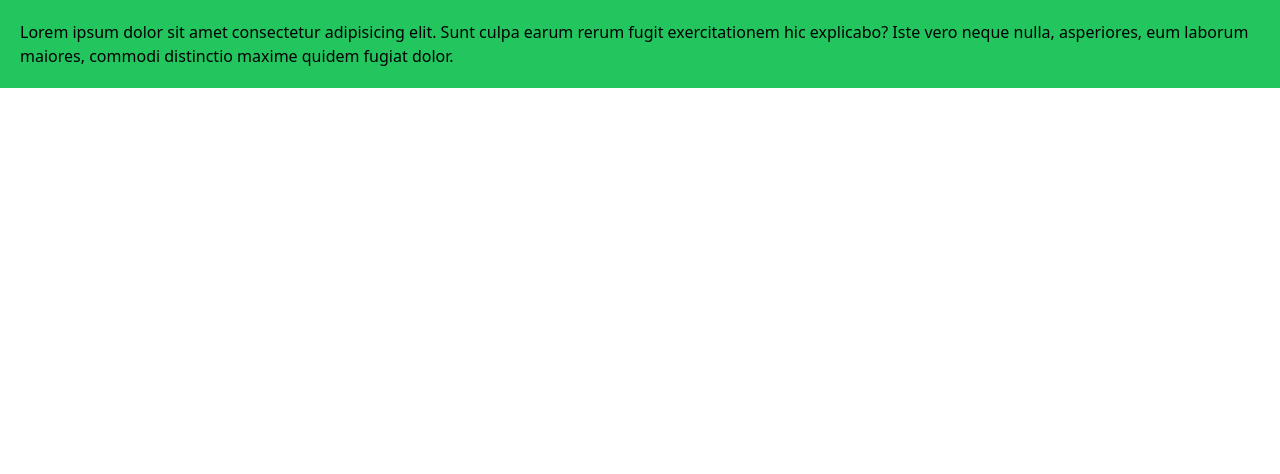
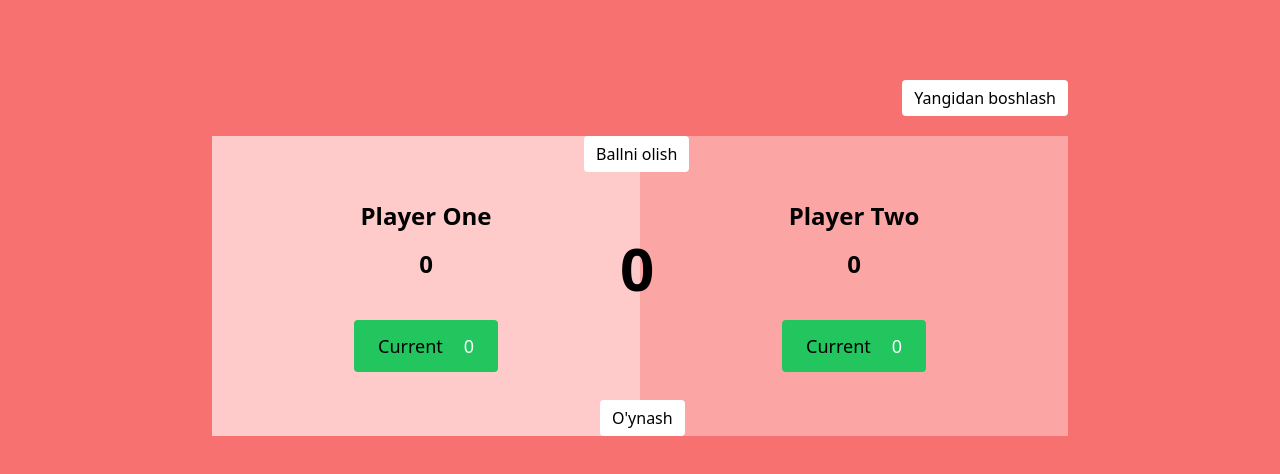
Before and after one commit to Andarov/dice, a website: page src/index.html in a window 1280 px wide. Drawn offline with Linux system fonts and the light colour scheme.

Commit message:
Add game UI and JS variables

```diff
--- a/src/index.html
+++ b/src/index.html
@@ -4,12 +4,59 @@
     <meta charset="UTF-8">
     <meta http-equiv="X-UA-Compatible" content="IE=edge">
     <meta name="viewport" content="width=device-width, initial-scale=1.0">
-    <title>Modal</title>
+    <title></title>
     <link rel="stylesheet" href="../dist/output.css">
 </head>
-<body>
+<body class="bg-red-400">
 
-    <p class="bg-green-500 p-5">Lorem ipsum dolor sit amet consectetur adipisicing elit. Sunt culpa earum rerum fugit exercitationem hic explicabo? Iste vero neque nulla, asperiores, eum laborum maiores, commodi distinctio maxime quidem fugiat dolor.</p>
+    <div class="container w-full max-w-4xl mx-auto px-5">
 
+        <div class="flex justify-end pt-20 mb-5">
+            <!-- Retry button -->
+            <button id="retry" class="px-3 py-1.5 bg-white rounded font-medium">Yangidan boshlash</button>
+        </div>
+
+        <div class="flex mb-20 relative">
+            <!-- Get point button -->
+            <button id="get-point" class="absolute left-1/2 -ml-10 sm:-ml-14 px-3 py-1.5 bg-white rounded font-medium">Ballni olish</button>
+            <!-- Gaming button -->
+            <button id="game" class="absolute left-1/2 -ml-8 sm:-ml-10 bottom-0 px-3 py-1.5 bg-white rounded font-medium">O'ynash</button>
+
+            <!-- Random number -->
+            <div id="random" class="absolute left-1/2 top-1/2 -mt-12 -ml-5 font-bold text-6xl">0</div>
+
+            <!-- Player-one -->
+            <div id="player-one" class="flex flex-col justify-center items-center w-full md:w-1/2 px-5 py-16 bg-red-200">
+                <div class="mb-10 space-y-4">
+                    <h3 class="capitalize font-bold text-2xl text-center">Player one</h3>
+                    <h3 id="player-one-total" class="font-bold text-2xl text-center">0</h3>
+                </div>
+
+                <!-- Current button -->
+                <div class="w-36 flex justify-between items-center space-x-3 bg-green-500 px-6 py-3 rounded">
+                    <span class="text-lg font-medium text-center">Current</span>
+                    <span id="player-one-current" class="text-lg font-medium text-center text-white">0</span>
+                </div>
+            </div>
+
+            <!-- Player-two -->
+            <div id="player-two" class="flex flex-col justify-center items-center w-full md:w-1/2 px-5 py-16 bg-red-300">
+                <div class="mb-10 space-y-4">
+                    <h3 class="capitalize font-bold text-2xl text-center">Player two</h3>
+                    <h3 id="player-two-total" class="font-bold text-2xl text-center">0</h3>
+                </div>
+
+                <!-- Current button -->
+                <div class="w-36 flex justify-between items-center space-x-3 bg-green-500 px-6 py-3 rounded">
+                    <span class="text-lg font-medium text-center">Current</span>
+                    <span class="text-lg font-medium text-center text-white">0</span>
+                </div>
+            </div>
+
+
+        </div>
+    </div>
+
+    <script src="./input.js"></script>
 </body>
 </html>
--- /dev/null
+++ b/src/input.js
@@ -0,0 +1,18 @@
+// Variables
+const elRetry = document.querySelector('#retry');
+const elGetPoint = document.querySelector('#get-point');
+const elGame = document.querySelector('#game');
+const elRandom = document.querySelector('#random');
+const elPlayerOne = document.querySelector('#player-one');
+const elPlayerTwo = document.querySelector('#player-two');
+const elPlayerOneTotal = document.querySelector('#player-one-total');
+const elPlayerTwoTotal = document.querySelector('#player-two-total');
+const elPlayerOneCurrent = document.querySelector('#player-one-current');
+const elPlayerTwoCurrent = document.querySelector('#player-two-current');
+
+// Current numbers
+// const currentOne = Number(elPlayerOneCurrent);
+// const currentTwo = Number(elPlayerTwoCurrent);
+
+// Create random number
+let random = Math.trunc(Math.random() *6)+1;
```
Also changed, not shown: dist/output.css.
